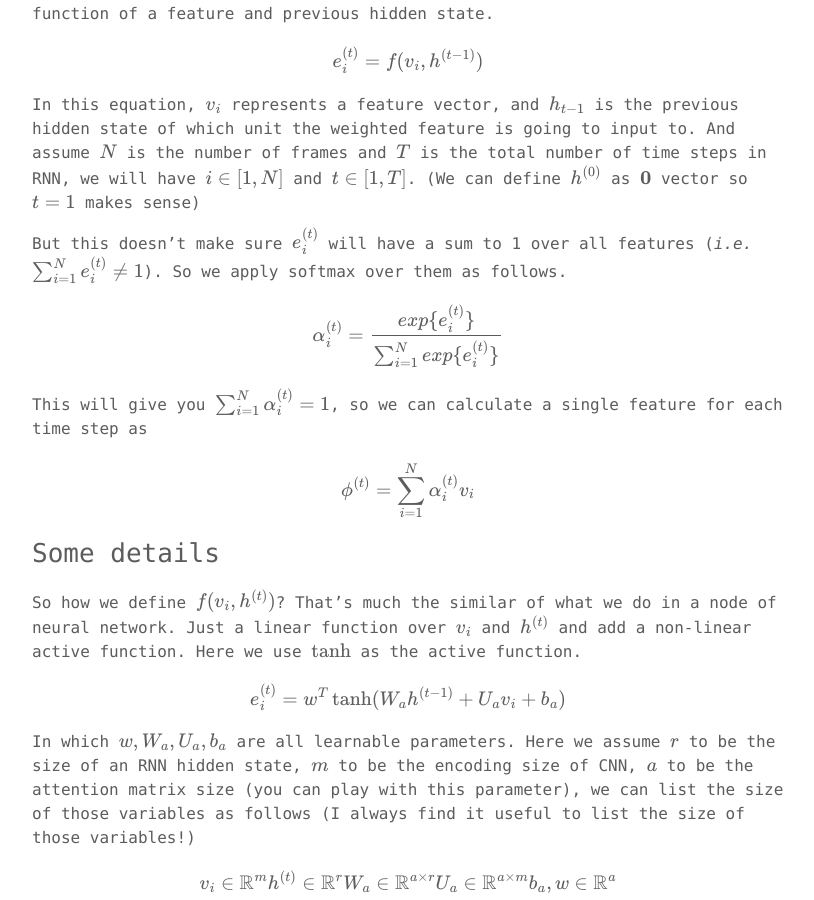
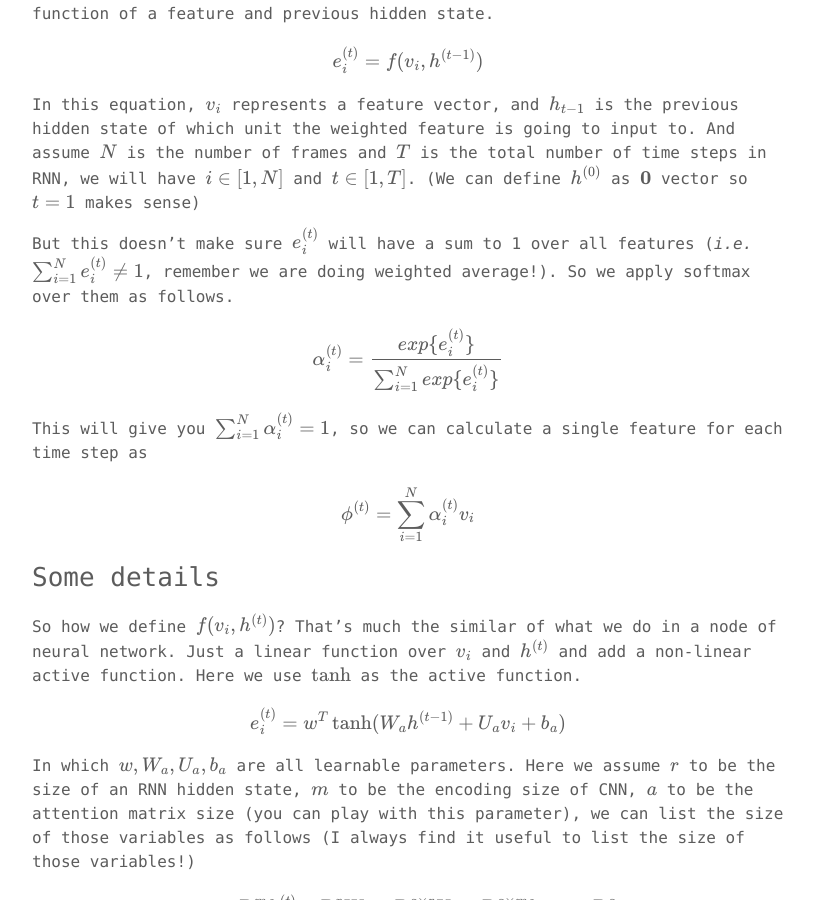
Before and after one commit to chaonan99/chaonan99.github.io, a Jekyll site: the page built from _posts/2016-08-11-easy-explanation-to-temporal-attention.md, in a window 1280 px wide and 900 px high, scrolled down 2073 px. Shown: the whole window, without its empty margins (232-1046 px from the left). Built offline with Jekyll 4.4.1, drawn with Linux system fonts in a browser that asks for light colours; formulas are drawn with MathJax 3; comment, search, counter and statistics services are not loaded.

Commit message:
Post for temporal attention

```diff
--- a/_posts/2016-08-11-easy-explanation-to-temporal-attention.md
+++ b/_posts/2016-08-11-easy-explanation-to-temporal-attention.md
@@ -29,7 +29,7 @@
 
 In this equation, $$v_i$$ represents a feature vector, and $$h_{t-1}$$ is the previous hidden state of which unit the weighted feature is going to input to. And assume $$N$$ is the number of frames and $$T$$ is the total number of time steps in RNN, we will have $$i\in [1,N]$$ and $$t\in [1,T]$$. (We can define $$h^{(0)}$$ as $$\mathbf{0}$$ vector so $$t=1$$ makes sense)
 
-But this doesn't make sure $$e_{i}^{(t)}$$ will have a sum to 1 over all features (_i.e._ $$\sum_{i=1}^Ne_i^{(t)}\neq 1$$). So we apply softmax over them as follows.
+But this doesn't make sure $$e_{i}^{(t)}$$ will have a sum to 1 over all features (_i.e._ $$\sum_{i=1}^Ne_i^{(t)}\neq 1$$, remember we are doing weighted average!). So we apply softmax over them as follows.
 
 $$\alpha_{i}^{(t)} = \frac{exp\{e_{i}^{(t)}\}}{\sum_{i=1}^Nexp\{e_{i}^{(t)}\}}$$
 
```
